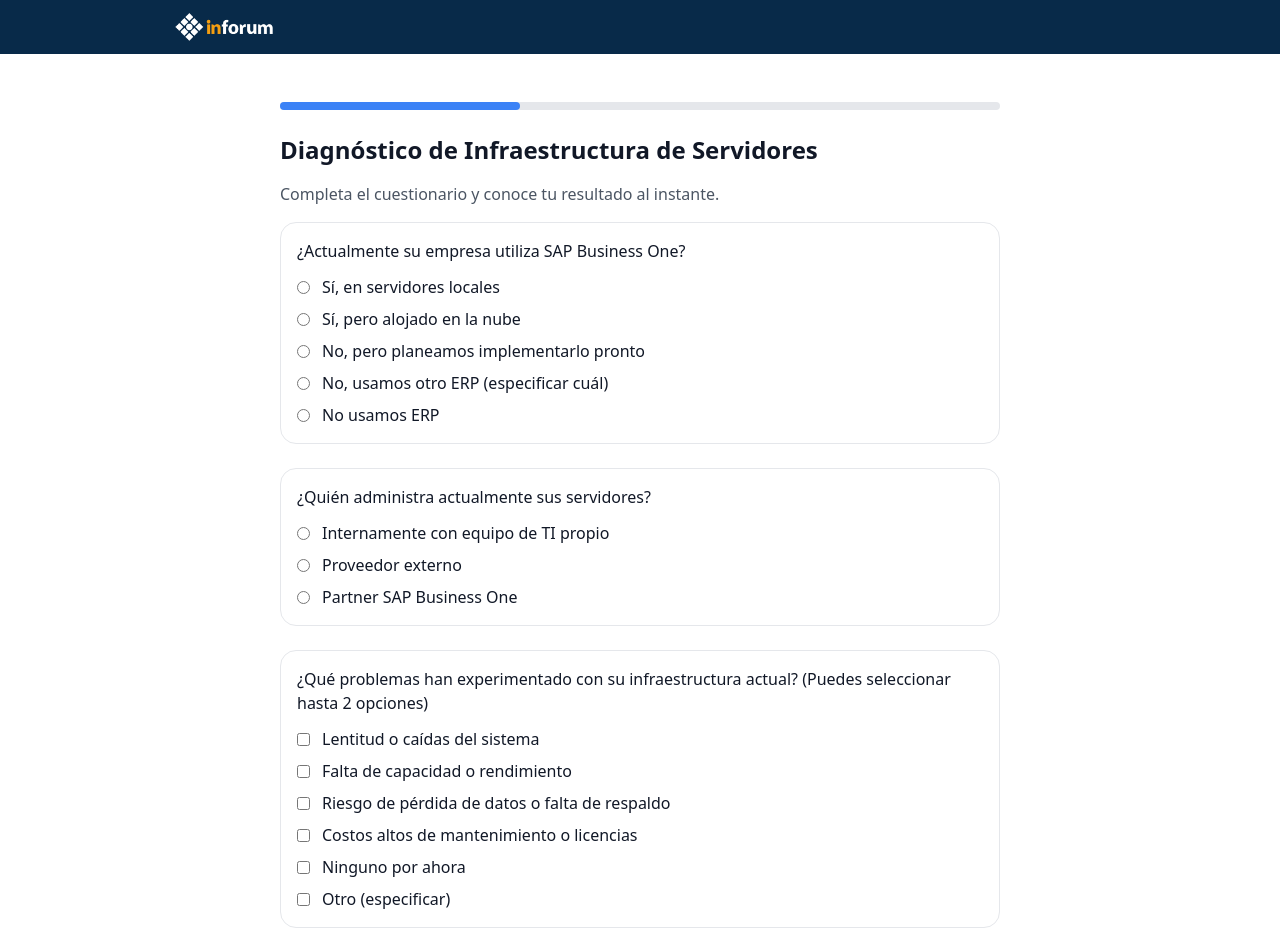
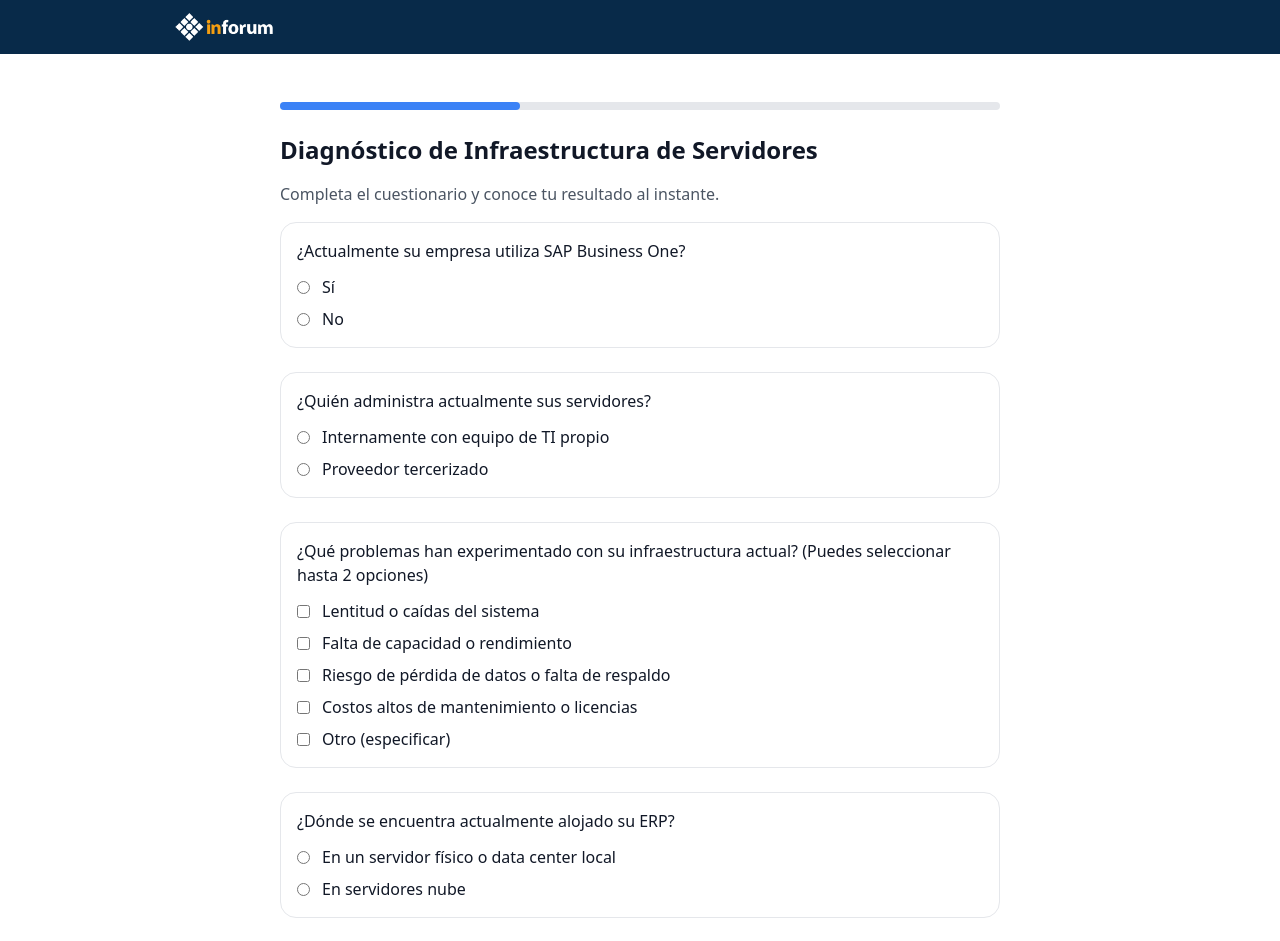
Before and after one commit to grupoinforum/cuestionario-incloud, a Next.js app: page /diagnostico in a window 1280 px wide. Shown: the top 941 px of the page. Built offline with nearby package versions, Linux system fonts and the light colour scheme.

Commit message:
Update diagnostico-content.tsx

```diff
--- a/app/diagnostico/diagnostico-content.tsx
+++ b/app/diagnostico/diagnostico-content.tsx
@@ -30,7 +30,7 @@
 type Answer = { id: string; value: string; score: 1 | 2; extraText?: string };
 
 /* =========================
-   PREGUNTAS (5)
+   PREGUNTAS (5) – Orden y valores solicitados
    ========================= */
 const QUESTIONS: readonly Question[] = [
   {
@@ -39,11 +39,8 @@
     type: "single",
     required: true,
     options: [
-      { value: "onprem", label: "Sí, en servidores locales", score: 2 },
-      { value: "cloud", label: "Sí, pero alojado en la nube", score: 1 },
-      { value: "plan_implementar", label: "No, pero planeamos implementarlo pronto", score: 2 },
-      { value: "otro_erp", label: "No, usamos otro ERP (especificar cuál)", score: 1, requiresText: true },
-      { value: "sin_erp", label: "No usamos ERP", score: 1 },
+      { value: "si", label: "Sí", score: 2 },
+      { value: "no", label: "No", score: 1 },
     ],
   },
   {
@@ -53,8 +50,7 @@
     required: true,
     options: [
       { value: "ti_interno", label: "Internamente con equipo de TI propio", score: 2 },
-      { value: "proveedor_externo", label: "Proveedor externo", score: 1 },
-      { value: "partner_sapb1", label: "Partner SAP Business One", score: 1 },
+      { value: "proveedor_tercerizado", label: "Proveedor tercerizado", score: 1 },
     ],
   },
   {
@@ -68,7 +64,6 @@
       { value: "capacidad_rendimiento", label: "Falta de capacidad o rendimiento", score: 2 },
       { value: "riesgo_datos_respaldo", label: "Riesgo de pérdida de datos o falta de respaldo", score: 2 },
       { value: "costos_altos", label: "Costos altos de mantenimiento o licencias", score: 2 },
-      { value: "ninguno", label: "Ninguno por ahora", score: 1 },
       { value: "otro", label: "Otro (especificar)", score: 2, requiresText: true },
     ],
   },
@@ -78,8 +73,7 @@
     type: "single",
     required: true,
     options: [
-      { value: "onprem_fisico", label: "En un servidor físico dentro de la empresa", score: 2 },
-      { value: "dc_local", label: "En un servidor virtual o data center local", score: 2 },
+      { value: "local_o_dc", label: "En un servidor físico o data center local", score: 2 },
       { value: "nube", label: "En servidores nube", score: 1 },
     ],
   },
@@ -93,7 +87,6 @@
       { value: "seguridad_respaldo", label: "Seguridad y respaldo continuo de la información", score: 2 },
       { value: "optimizar_costos", label: "Optimización de costos de infraestructura", score: 2 },
       { value: "delegar_admin", label: "Delegar la administración técnica a expertos", score: 2 },
-      { value: "solo_ver_opciones", label: "Solo quiero ver diferentes opciones", score: 1 },
     ],
   },
 ] as const;
@@ -142,12 +135,19 @@
 }
 
 /* =========================
-   Evaluación (Reglas)
+   Evaluación (Regla: 2+ preguntas con respuesta 1 ⇒ No califica)
    ========================= */
 function evaluate(finalAnswers: Answer[]) {
-  const score1Count = finalAnswers.filter((a) => a.score === 1).length;
-  const score2Count = finalAnswers.filter((a) => a.score === 2).length;
-  const qualifies = score2Count >= 3 ? true : score1Count >= 3 ? false : false;
+  // Agrupar por pregunta base (antes de ":" por si es multi)
+  const baseScores: Record<string, number> = {};
+  for (const a of finalAnswers) {
+    const base = a.id.split(":")[0];
+    // Tomar el mínimo score de las opciones seleccionadas para esa pregunta
+    baseScores[base] = Math.min(baseScores[base] ?? 2, a.score);
+  }
+
+  const score1Count = Object.values(baseScores).filter((s) => s === 1).length;
+  const qualifies = score1Count >= 2 ? false : true;
   const resultText = qualifies ? "Sí califica" : "No califica";
   return { score1Count, qualifies, resultText };
 }
```
